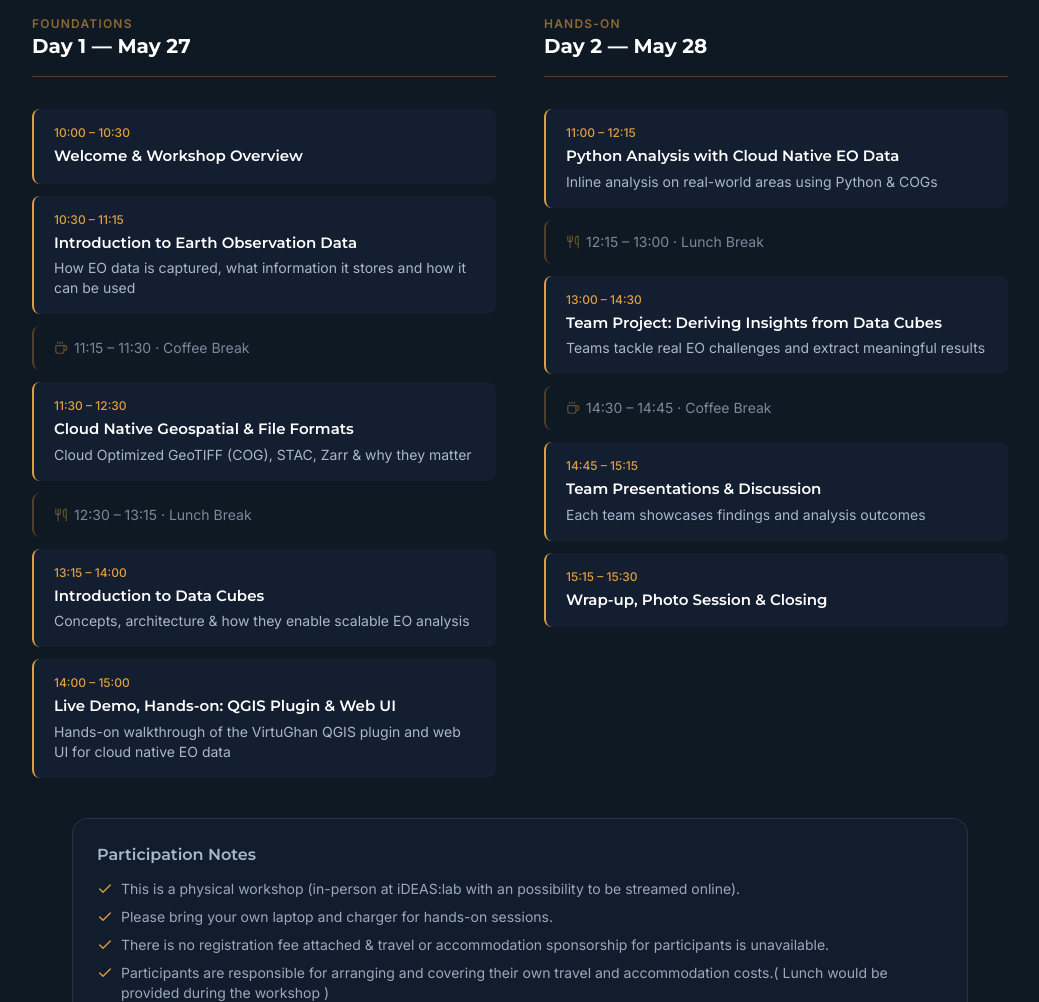
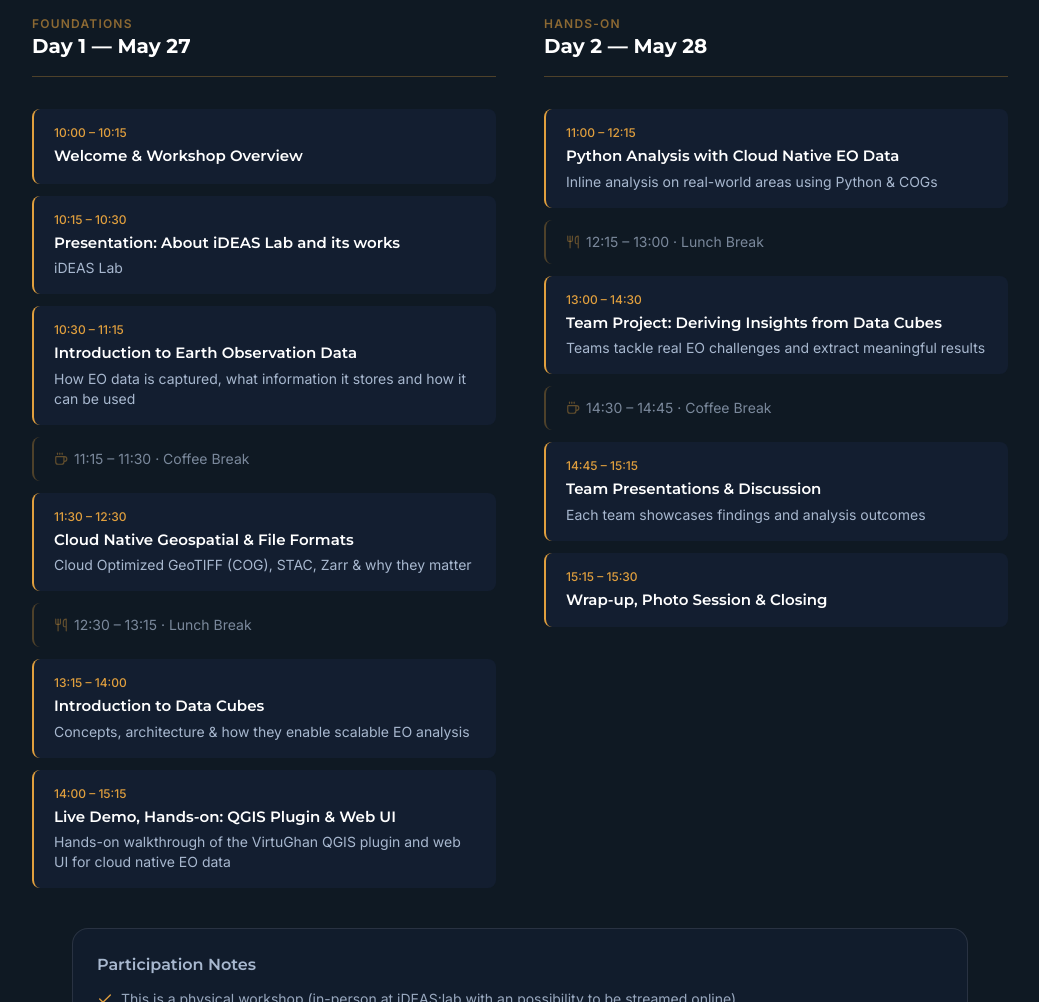
Before and after one commit to virtughan/civis-workshop-eo-2026, a website built with Vite: page index.html in a window 1280 px wide. Shown: the part 2020-3022 px from the top of the page, without its empty margins (120-1159 px from the left). Built offline with nearby package versions, Linux system fonts and the light colour scheme.

Commit message:
schedule updated

```diff
--- a/index.html
+++ b/index.html
@@ -182,8 +182,13 @@
               </div>
               <div class="space-y-3">
                 <div class="rounded-lg border-l-2 border-amber bg-navy/40 py-4 pr-5 pl-5">
-                  <p class="mb-1 text-xs font-medium text-amber">10:00 &ndash; 10:30</p>
+                  <p class="mb-1 text-xs font-medium text-amber">10:00 &ndash; 10:15</p>
                   <p class="font-heading text-[15px] font-semibold">Welcome &amp; Workshop Overview</p>
+                </div>
+                <div class="rounded-lg border-l-2 border-amber bg-navy/40 py-4 pr-5 pl-5">
+                  <p class="mb-1 text-xs font-medium text-amber">10:15 &ndash; 10:30</p>
+                  <p class="font-heading text-[15px] font-semibold">Presentation: About iDEAS Lab and its works</p>
+                  <p class="mt-1 text-sm text-slate">iDEAS Lab</p>
                 </div>
                 <div class="rounded-lg border-l-2 border-amber bg-navy/40 py-4 pr-5 pl-5">
                   <p class="mb-1 text-xs font-medium text-amber">10:30 &ndash; 11:15</p>
@@ -207,7 +212,7 @@
                   <p class="mt-1 text-sm text-slate">Concepts, architecture &amp; how they enable scalable EO analysis</p>
                 </div>
                 <div class="rounded-lg border-l-2 border-amber bg-navy/40 py-4 pr-5 pl-5">
-                  <p class="mb-1 text-xs font-medium text-amber">14:00 &ndash; 15:00</p>
+                  <p class="mb-1 text-xs font-medium text-amber">14:00 &ndash; 15:15</p>
                   <p class="font-heading text-[15px] font-semibold">Live Demo, Hands-on: QGIS Plugin &amp; Web UI</p>
                   <p class="mt-1 text-sm text-slate">Hands-on walkthrough of the VirtuGhan QGIS plugin and web UI for cloud native EO data</p>
                 </div>
```
